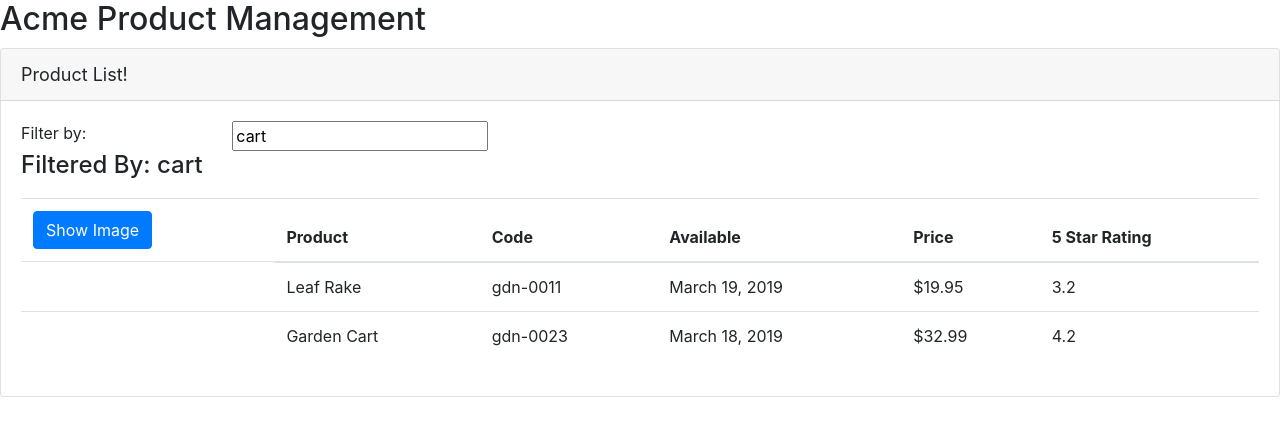
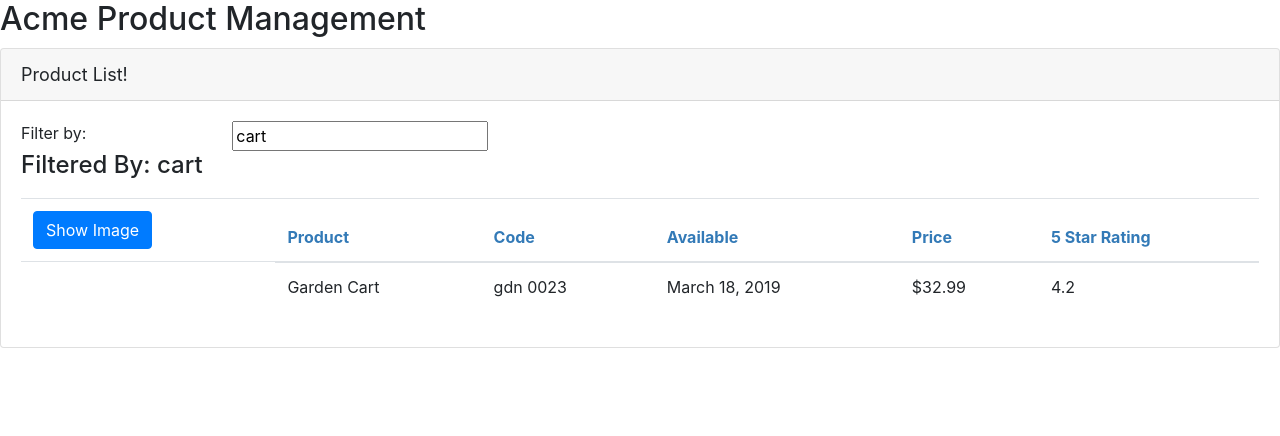
Before and after one commit to nickmcsimpson/angular_learning_apm, an Angular app: page /products in a window 1280 px wide. Shown: the top 436 px of the page. Built offline with nearby package versions, Linux system fonts and the light colour scheme.

Commit message:
Interface Product, Filtering and Custom Pipe

```diff
--- a/src/app/app.module.ts
+++ b/src/app/app.module.ts
@@ -5,13 +5,15 @@
 
 import { AppComponent } from './app.component';
 import { ProductListComponent } from './products/product-list.component'
+import { ConvertToSpacesPipe } from './shared/convert-to-spaces.pipe'
 
 // Model Decorator
 @NgModule({
   // List of components
   declarations: [
     AppComponent,
-    ProductListComponent
+    ProductListComponent,
+    ConvertToSpacesPipe
   ],
   // External Modules
   imports: [
--- /dev/null
+++ b/src/app/products/product-list.component.css
@@ -0,0 +1,3 @@
+thead {
+    color: #337AB7
+}
--- a/src/app/products/product-list.component.html
+++ b/src/app/products/product-list.component.html
@@ -57,7 +57,12 @@
                     </tr>
                 </thead>
                 <tbody>
-                    <tr *ngFor="let product of products">
+                    <!--
+                        Pipe could be used to filter the product
+                        but these perform poorly. Instead use component
+                        logic
+                     -->
+                    <tr *ngFor="let product of filteredProducts">
                         <td>
                             <!-- Using Property Binding to reference variables -->
                             <img *ngIf='showImage'
@@ -68,7 +73,8 @@
                             >
                         </td>
                         <td>{{ product.productName }}</td>
-                        <td>{{ product.productCode | lowercase }}</td>
+                        <!-- Custom Pipe -->
+                        <td>{{ product.productCode | lowercase | convertToSpaces:'-'}}</td>
                         <td>{{ product.releaseDate }}</td>
                         <!-- Pipe
                             Example with parameters -->
--- a/src/app/products/product-list.component.ts
+++ b/src/app/products/product-list.component.ts
@@ -1,17 +1,33 @@
-import {Component} from '@angular/core'
+import { Component, OnInit } from '@angular/core'
+import { IProduct } from './product'
 
 @Component({
     selector: 'pm-products',
     templateUrl: './product-list.component.html',//relative path
+    // styles: ['thead {color: #337AB7;}']//Inline Styles
+    styleUrls: ['./product-list.component.css']
 })
-export class ProductListComponent {
+export class ProductListComponent implements OnInit {
     // TypeScript can infer type from these pre-defined variables
     pageTitle: string = 'Product List!';
     imageWidth: number = 50;
     imageMargin: number = 2;
     showImage: boolean = false;
-    listFilter: string = 'cart';
-    products: any[] = [
+    // listFilter: string = 'cart';
+
+    // Use Getter and Setter instead
+    _listFilter: string;
+    get listFilter(): string {
+        return this._listFilter;
+    }
+    set listFilter(value: string) {
+        this._listFilter = value;
+        this.filteredProducts = this.listFilter ? this.performFilter(this.listFilter) : this.products;
+    }
+
+
+    filteredProducts: IProduct[];
+    products: IProduct[] = [
         {
           "productId": 1,
           "productName": "Leaf Rake",
@@ -34,9 +50,25 @@
         }
     ];
 
+    constructor() {
+        this.filteredProducts = this.products;
+        this.listFilter = 'cart';
+    }
+
     // No return type or keywords for function
     toggleImage(): void {
         this.showImage = !this.showImage;
     }
     // Change detection will automatically reevaluate the bound displays
+
+    // Interface method
+    ngOnInit(): void {
+        console.log('In OnInit');
+    }
+
+    performFilter(filterBy: string): IProduct[] {
+        filterBy = filterBy.toLocaleLowerCase();
+        return this.products.filter((product: IProduct) =>
+                product.productName.toLocaleLowerCase().indexOf(filterBy) !== -1);
+    }
 }
--- /dev/null
+++ b/src/app/products/product.ts
@@ -0,0 +1,27 @@
+export interface IProduct {
+    productId: number;
+    productName: string;
+    productCode: string;
+    releaseDate: string;
+    description: string;
+    price: number;
+    starRating: number;
+    imageUrl: string;
+}
+
+// Implement interface with class
+// export class Product implements IProduct {
+//     constructor(public productId: number,
+//                 public productName: string,
+//                 public productCode: string,
+//                 public releaseDate: string,
+//                 public description: string,
+//                 public price: number,
+//                 public starRating: number,
+//                 public imageUrl: string) {
+//     }
+
+//     calculateDiscount(percent: number): number {
+//         return this.price - (this.price * percent / 100)
+//     }
+// }
--- /dev/null
+++ b/src/app/shared/convert-to-spaces.pipe.ts
@@ -0,0 +1,11 @@
+import { Pipe, PipeTransform } from '@angular/core'
+
+@Pipe({
+    name: 'convertToSpaces'
+})
+export class ConvertToSpacesPipe implements PipeTransform {
+
+    transform(value: string, character: string): string {
+        return value.replace(character, ' ');
+    }
+}
```
